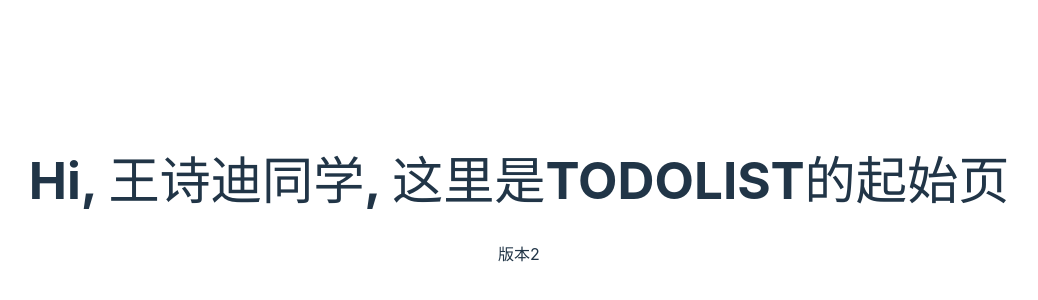
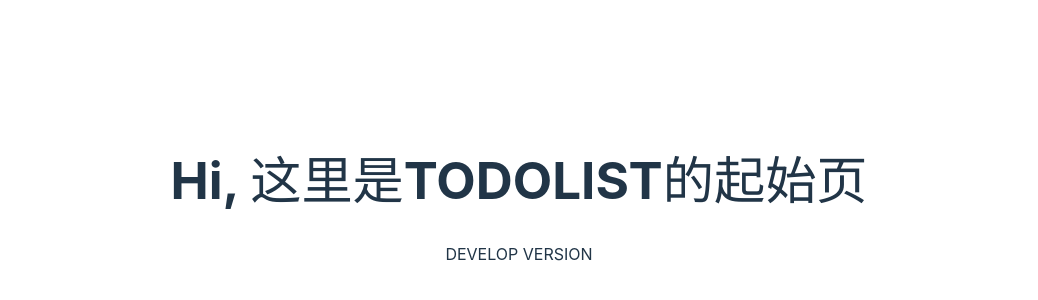
Before and after one commit to zenoskongfu/vue-todolist, a Vue app: page / in a window 1280 px wide. Shown: the part 208-508 px from the top of the page, without its empty margins (121-1159 px from the left). Built offline with nearby package versions, Linux system fonts and the light colour scheme.

Commit message:
update code

```diff
--- a/src/App.vue
+++ b/src/App.vue
@@ -2,8 +2,8 @@
 
 <template>
 	<div>
-		<h1>Hi, 王诗迪同学, 这里是TODOLIST的起始页</h1>
-		<div>版本2</div>
+		<h1>Hi, 这里是TODOLIST的起始页</h1>
+		<div>DEVELOP VERSION</div>
 	</div>
 </template>
 
```
